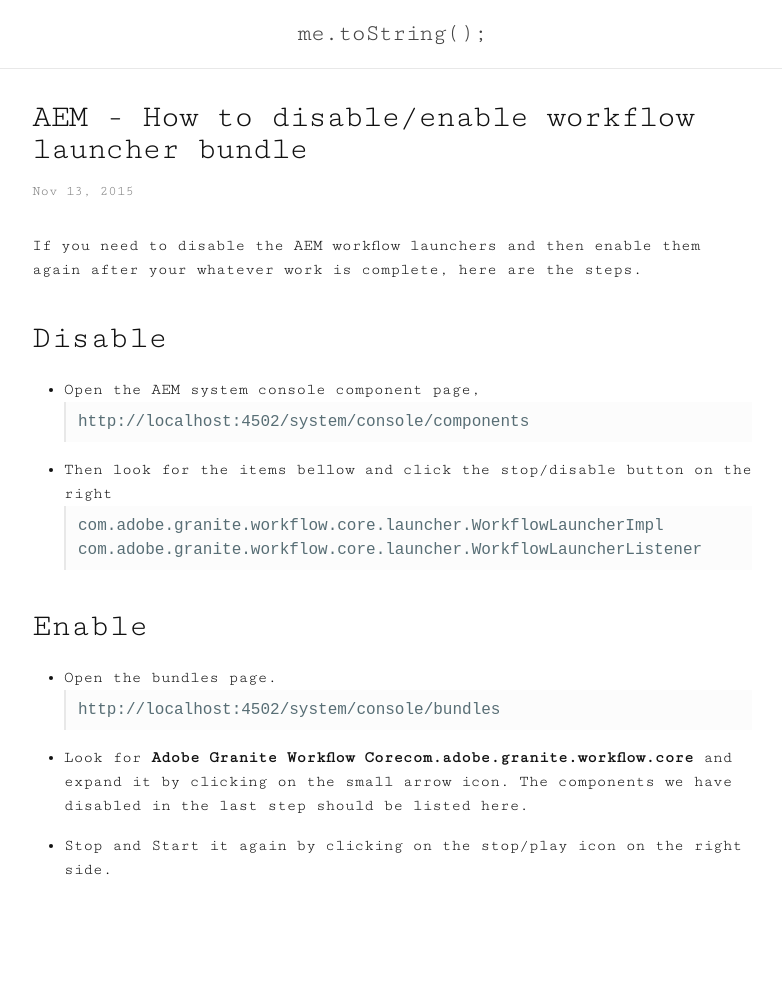
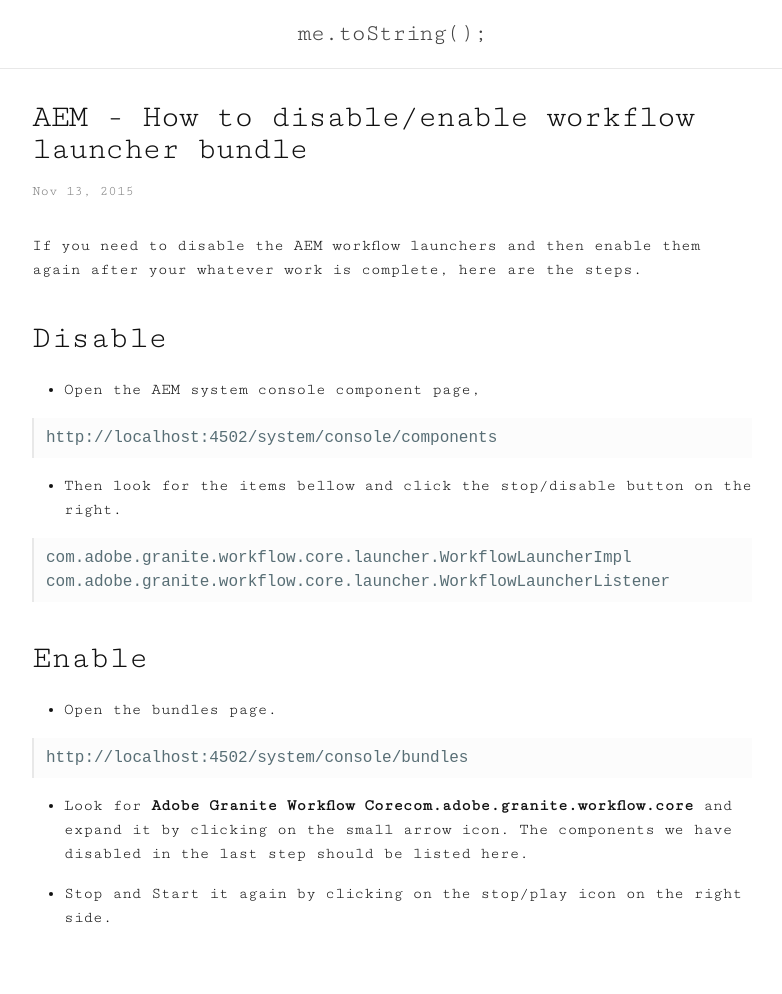
Before and after one commit to shamalroy/shamalroy.github.io, a Jekyll site: the page built from _posts/2015-11-20-aem-how-to-disable-eanle-workflow.md, in a window 1280 px wide. Shown: the whole page, without its empty margins (248-1030 px from the left). Built offline with Jekyll 4.4.1, drawn with Linux system fonts in a browser that asks for light colours; Markdown is read by kramdown in place of the engine named in the settings; before the commit the page ends 946 px from its top, so only the background shows below that.

````diff
--- a/_posts/2015-11-20-aem-how-to-disable-eanle-workflow.md
+++ b/_posts/2015-11-20-aem-how-to-disable-eanle-workflow.md
@@ -8,11 +8,13 @@ If you need to disable the AEM workflow launchers and then enable them again aft
 
 ## Disable
 - Open the AEM system console component page,
+
 ```
 http://localhost:4502/system/console/components
 ```
 
-- Then look for the items bellow and click the stop/disable button on the right
+- Then look for the items bellow and click the stop/disable button on the right.
+
 ```
 com.adobe.granite.workflow.core.launcher.WorkflowLauncherImpl
 com.adobe.granite.workflow.core.launcher.WorkflowLauncherListener
@@ -21,7 +23,8 @@ com.adobe.granite.workflow.core.launcher.WorkflowLauncherListener
 
 ## Enable
 - Open the bundles page.
-``` text
+
+```
 http://localhost:4502/system/console/bundles
 ```
 
````
